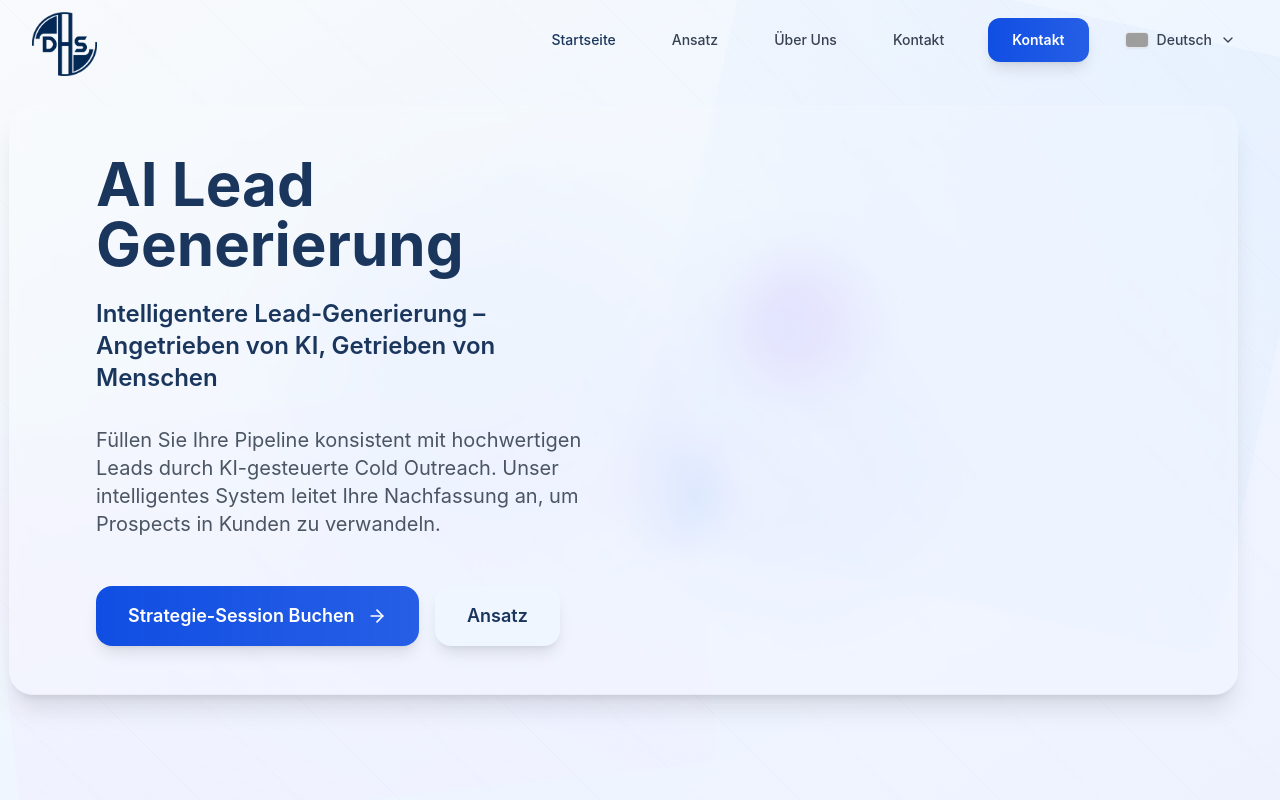
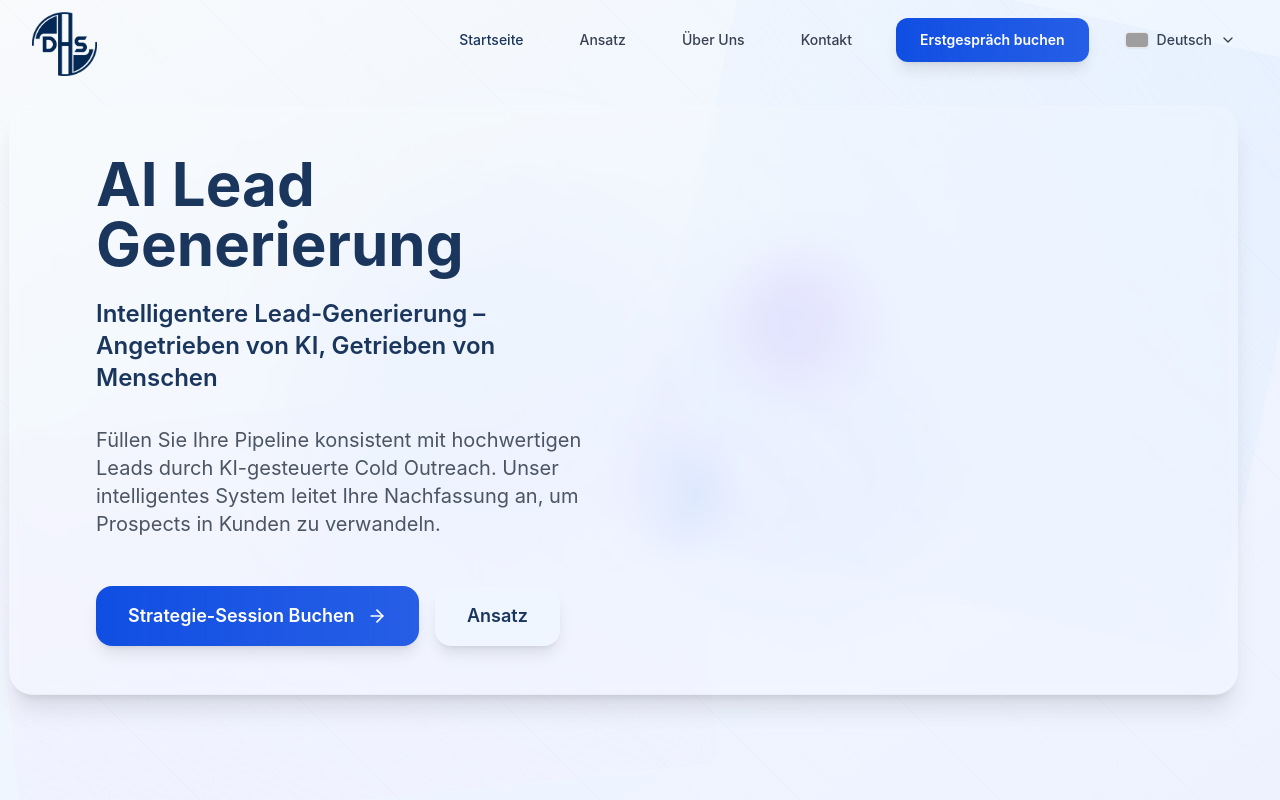
Before and after one commit to paulpuntacana/dhs, a React (Vite) app: page /de in a window 1280 px wide. Shown: the top 800 px of the page. Built offline with nearby package versions, Linux system fonts and the light colour scheme; grey boxes are pictures that could not be loaded.

Commit message:
cta taal wijziging

```diff
--- a/src/contexts/LanguageContext.tsx
+++ b/src/contexts/LanguageContext.tsx
@@ -491,7 +491,7 @@ const translations: Record<string, Record<string, string>> = {
       'nav.approach': 'Aanpak',
     'nav.about': 'Over Ons',
     'nav.contact': 'Contact',
-    'nav.cta': 'Laten we praten!',
+    'nav.cta': 'Slim aan de slag',
 
     // Home Page
     'home.hero.title': 'AI Leadgeneratie',
@@ -903,7 +903,7 @@ const translations: Record<string, Record<string, string>> = {
     'nav.approach': 'Ansatz',
     'nav.about': 'Über Uns',
     'nav.contact': 'Kontakt',
-    'nav.cta': 'Kontakt',
+    'nav.cta': 'Erstgespräch buchen',
 
     // Home Page
     'home.hero.title': 'AI Lead Generierung',
```
